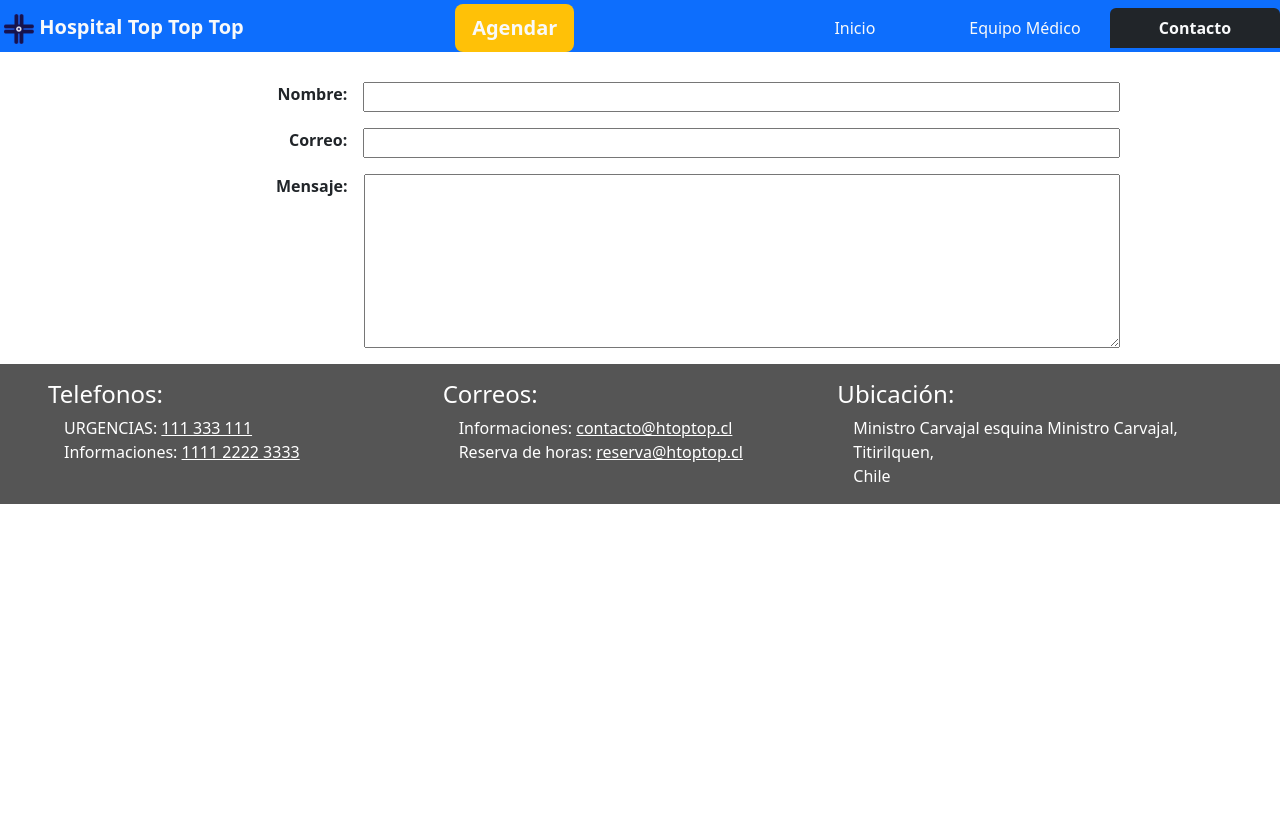
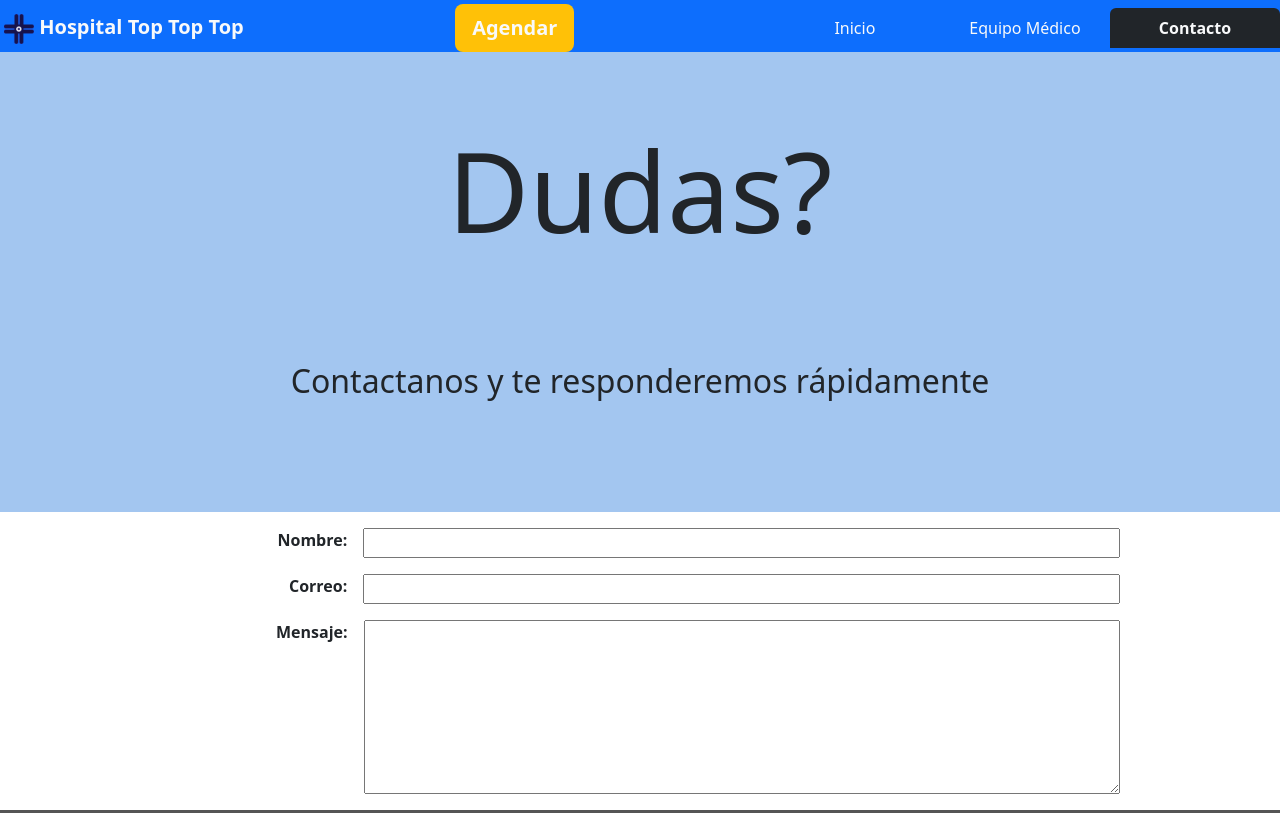
Before and after one commit to mr-pineda/Evaluacion_M2-Ejercicio_Practico_3, a plain HTML site: page contact.html in a window 1280 px wide. Shown: the top 813 px of the page. Drawn offline with Linux system fonts and the light colour scheme.

Commit message:
Fixed showcase bug

```diff
--- a/assets/css/components/_showcase.scss
+++ b/assets/css/components/_showcase.scss
@@ -8,6 +8,7 @@
   justify-content: space-evenly;
   align-items: center;
   background-color: abstracts.$color-primary-200;
+  margin-top: 2rem;
 }
 .showcase__title {
   font-size: 7rem;
@@ -21,6 +22,7 @@
 @include breakpoint('medium') {
   .showcase {
     padding: 5%;
+    margin-top: 3rem;
   }
   .showcase__title {
     font-size: 6rem;
--- a/contact.html
+++ b/contact.html
@@ -6,6 +6,7 @@
     <title>Hospital Top Top | Equipo Médico</title>
     <link rel="stylesheet" href="assets/css/main.css" />
   </head>
+
   <body>
     <header class="navbar fixed-top bg-primary pt-1 pb-0">
       <div class="navbar-brand fw-bold text-light ps-1">
@@ -40,8 +41,13 @@
         >
       </nav>
     </header>
+    <section class="showcase">
+      <h1 class="showcase__title">Dudas?</h1>
+      <p class="showcase__subtitle">
+        Contactanos y te responderemos rápidamente
+      </p>
+    </section>
     <section class="form__container">
-      <h1 class="form__title">Contáctanos</h1>
       <form action="">
         <div class="form__item">
           <label class="form__label" for="name"> Nombre: </label>
```
Also changed, not shown: assets/css/main.css.
